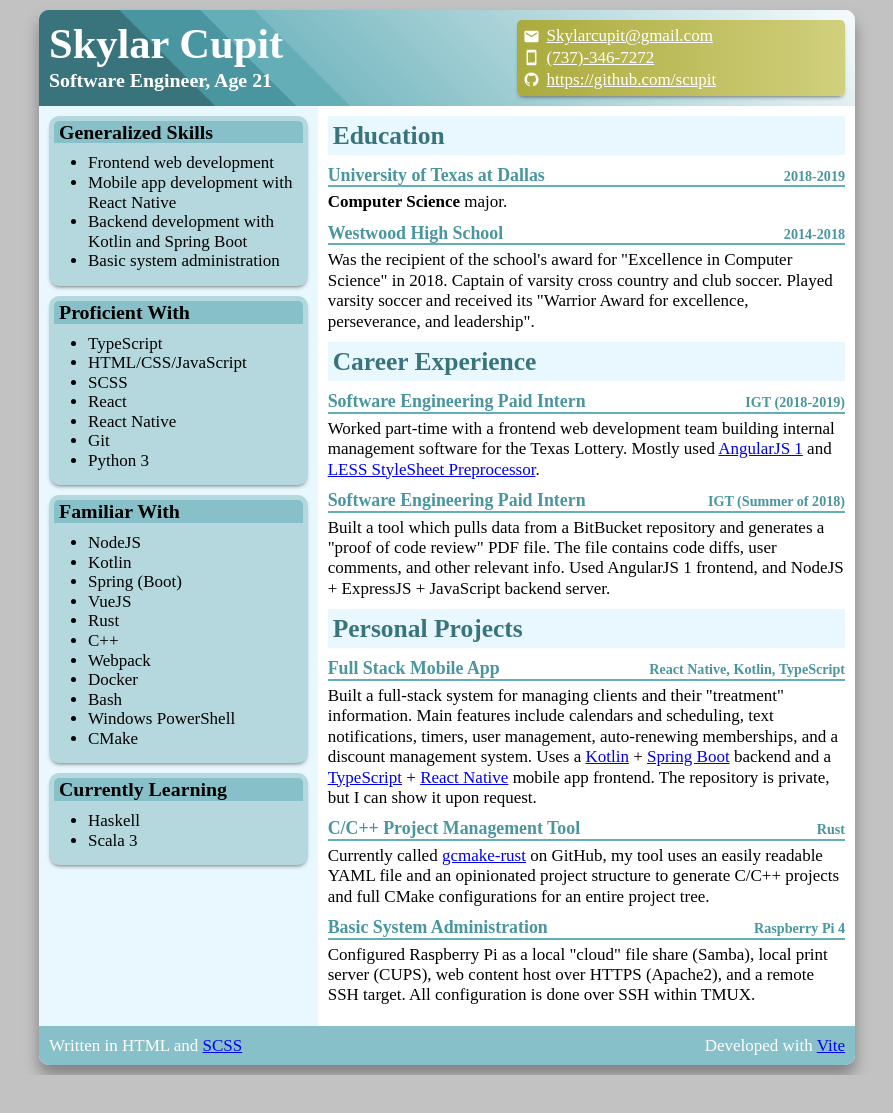
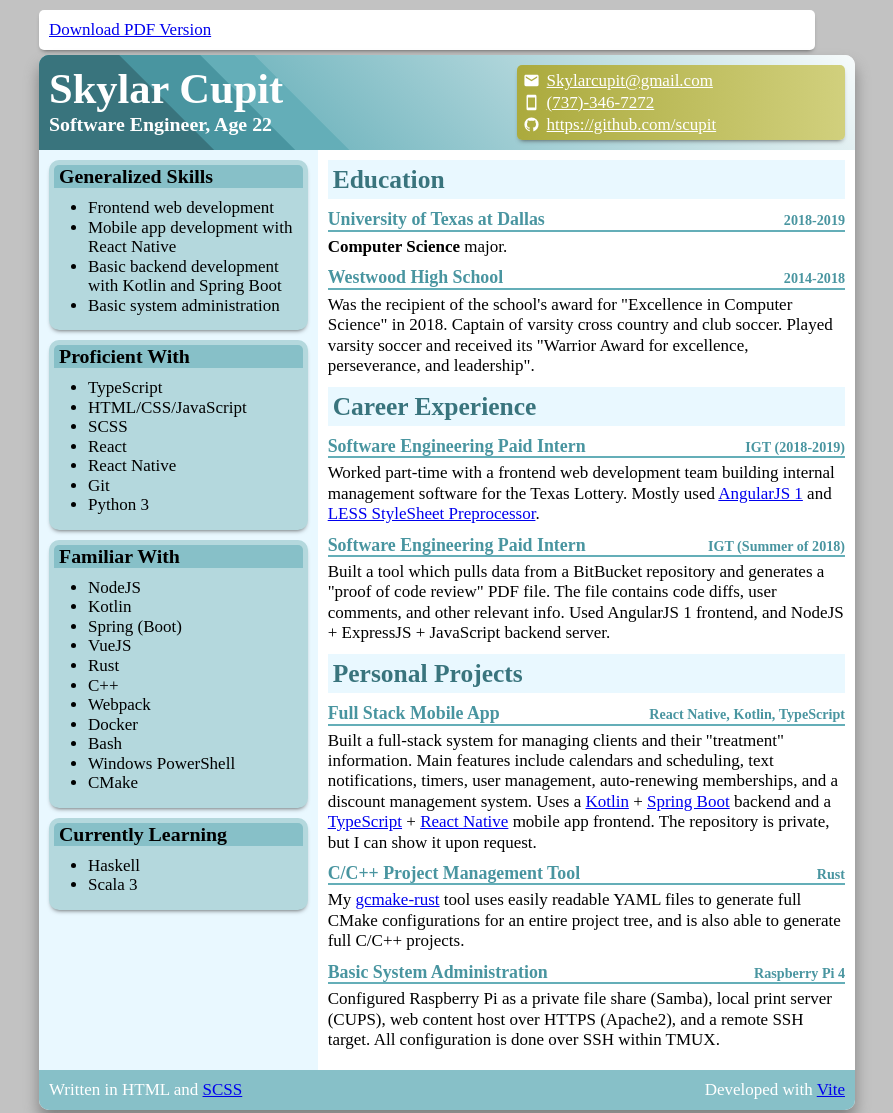
Before and after one commit to scupit/SkylarCupitResume, a website built with Vite: page index.html in a window 1280 px wide. Shown: the top 1113 px of the page, without its empty margins (193-1086 px from the left). Before the commit the page ends 1075 px from the top, so only its background shows below. Built offline with nearby package versions, Linux system fonts and the light colour scheme.

Commit message:
Improved whole document spacing and added a download link

```diff
--- a/index.html
+++ b/index.html
@@ -6,6 +6,11 @@
     <title>Skylar Cupit Resume</title>
   </head>
   <body>
+    <div class="pdf-version-container no-print">
+      <div class="link-container">
+        <a href="Skylar_Cupit_Resume.pdf">Download PDF Version</a>
+      </div>
+    </div>
     <div id="paper-area">
       <header id="resume-header">
         <span class="bg-box"></span>
@@ -14,7 +19,7 @@
         <span class="bg-box"></span>
         <div>
           <h1>Skylar Cupit</h1>
-          <h3>Software Engineer, Age 21</h3>
+          <h3>Software Engineer, Age 22</h3>
         </div>
         <div class="contact-section">
           <table>
@@ -58,7 +63,7 @@
               <ul>
                 <li>Frontend web development</li>
                 <li>Mobile app development with React Native</li>
-                <li>Backend development with Kotlin and Spring Boot</li>
+                <li>Basic backend development with Kotlin and Spring Boot</li>
                 <li>Basic system administration</li>
               </ul>
             </div>
@@ -103,7 +108,7 @@
 
           <div>
             <p class="print-only" style="text-align: center;">
-              Web version available at <a href="https://skylarcupit.com">skylarcupit.com</a>
+              Web version available at <a href="https://skylarcupit.com/resume">skylarcupit.com/resume</a>
             </p>
           </div>
         </section>
@@ -182,10 +187,15 @@
                 <h3>C/C++ Project Management Tool</h3>
                 <h5>Rust</h5>
               </header>
-              <p>
+              <!-- <p>
                 Currently called <a href="https://github.com/scupit/gcmake-rust" target="_blank">gcmake-rust</a> on GitHub,
                 my tool uses an easily readable YAML file and an opinionated project structure to generate
                 C/C++ projects and full CMake configurations for an entire project tree.
+              </p> -->
+              <p>
+                My <a href="https://github.com/scupit/gcmake-rust" target="_blank">gcmake-rust</a> tool uses easily readable
+                YAML files to generate full CMake configurations for an entire project tree, and is also able to generate
+                full C/C++ projects.
               </p>
             </div>
             <div class="info-block">
@@ -194,7 +204,7 @@
                 <h5>Raspberry Pi 4</h5>
               </header>
               <p>
-                Configured Raspberry Pi as a local "cloud" file share (Samba), local print server (CUPS), web
+                Configured Raspberry Pi as a private file share (Samba), local print server (CUPS), web
                 content host over HTTPS (Apache2), and a remote SSH target. All configuration is done over SSH
                 within TMUX.
               </p>
--- a/package.json
+++ b/package.json
@@ -8,9 +8,9 @@
     "preview": "vite preview"
   },
   "devDependencies": {
-    "sass": "^1.49.9",
-    "typescript": "^4.5.4",
-    "vite": "^2.8.0"
+    "sass": "^1.54.5",
+    "typescript": "^4.7.4",
+    "vite": "^3.0.9"
   },
   "dependencies": {
     "normalize.css": "^8.0.1"
--- a/src/style.scss
+++ b/src/style.scss
@@ -1,4 +1,6 @@
 @import "normalize.css";
+
+$body-bg-color: #c2c2c2;
 
 // $primary: #87c887;
 // $secondary: #e9ffe9;
@@ -33,11 +35,14 @@
 
 body {
   display: flex;
+  flex-direction: column;
+  // align-items: center;
 }
 
 #paper-area {
   display: flex;
   flex-direction: column;
+  margin: auto;
 }
 
 h1, h2, h3, h4, h5, h6, p {
@@ -232,6 +237,23 @@
   color: red;
 }
 
+.pdf-version-container {
+  margin: auto;
+
+  .link-container {
+    @include slight-shadow;
+
+    border-radius: 5px;
+    padding: $spacing-normal;
+    background-color: white;
+    // background: linear-gradient(to right, darken($contact-box-color, 20%), $contact-box-color);
+    // background: linear-gradient(to right, darken(white, 20%), white);
+    // background: linear-gradient(to right, white, darken(white, 20%));
+    // background: linear-gradient(to right, white, darken(white, 5%));
+    // background: linear-gradient(to right, white, $body-bg-color);
+  }
+}
+
 @media print {
   body {
     overflow: hidden;
@@ -258,13 +280,18 @@
   #resume-body .contact-section {
     display: none;
   }
+
+  .no-print {
+    display: none;
+  }
 }
 
 // All screens (not printing)
 @media screen {
   body {
     justify-content: center;
-    background-color: #c2c2c2;
+    // background-color: #c2c2c2;
+    background-color: $body-bg-color;
   }
 
   #paper-area {
@@ -278,13 +305,14 @@
 
 // Screens wider than an upright mobile phone
 @media screen and (min-width: 480px) {
+  $paper-area-width: min(8.5in, 100%);
+
   body {
-    padding-top: $spacing-normal;
-    padding-bottom: $spacing-normal;
+    padding: $spacing-normal;
   }
 
   #paper-area {
-    width: 8.5in;
+    width: $paper-area-width;
     // height: 11in;
     height: min(11in, 100%);
     box-shadow: 0 10px 15px 0 grey;
@@ -313,6 +341,15 @@
 
   .contact-section {
     width: 40%;
+  }
+
+  .pdf-version-container {
+    width: $paper-area-width;
+
+    .link-container {
+      margin-bottom: $spacing-small;
+      margin-right: $spacing-normal * 4;
+    }
   }
 
   .info-block {
@@ -352,6 +389,10 @@
     margin-bottom: $spacing-normal;
   }
 
+  .pdf-version-container {
+    margin: $spacing-normal;
+  }
+
   .info-block header {
     flex-direction: column;
     h5 {
```
Also changed, not shown: 1 other file.
